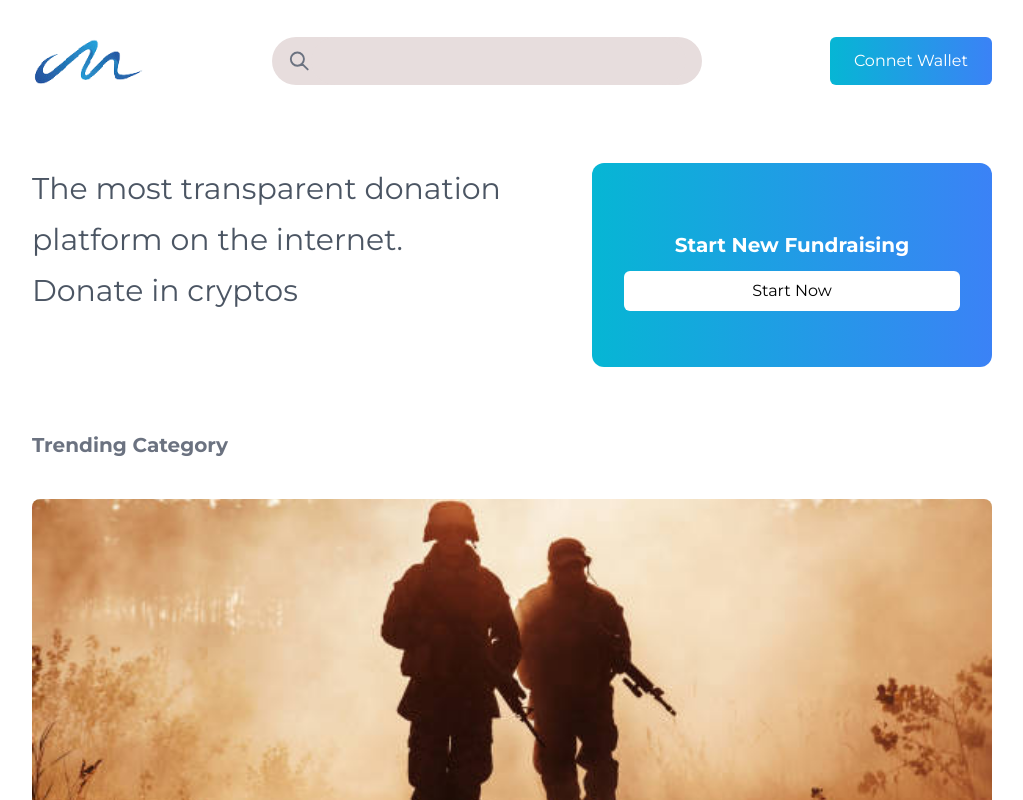
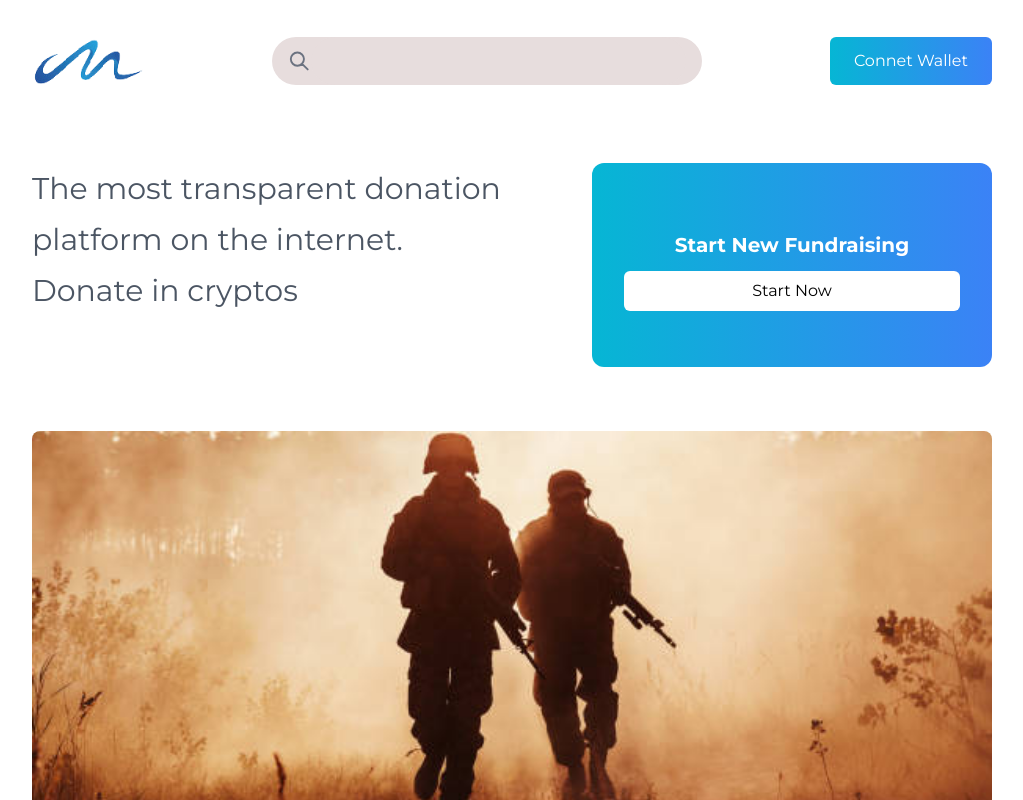
Before and after one commit to mendsalbert/myDonate, a Next.js app: page /donation in a window 1280 px wide. Shown: the top 800 px of the page, without its empty margins (128-1151 px from the left). Built offline with nearby package versions, Linux system fonts and the light colour scheme.

Commit message:
my donate

```diff
--- a/pages/donation.tsx
+++ b/pages/donation.tsx
@@ -38,7 +38,7 @@ const Donation = () => (
     </div>
 
     <div className=" mt-16">
-      <p className="font-bold text-xl text-gray-500 my-10">Trending Category</p>
+      {/* <p className="font-bold text-xl text-gray-500 my-10">Trending Category</p> */}
       <div className="flex flex-col">
         <div className="w-full">
           <div className="w-full rounded-lg">
```
